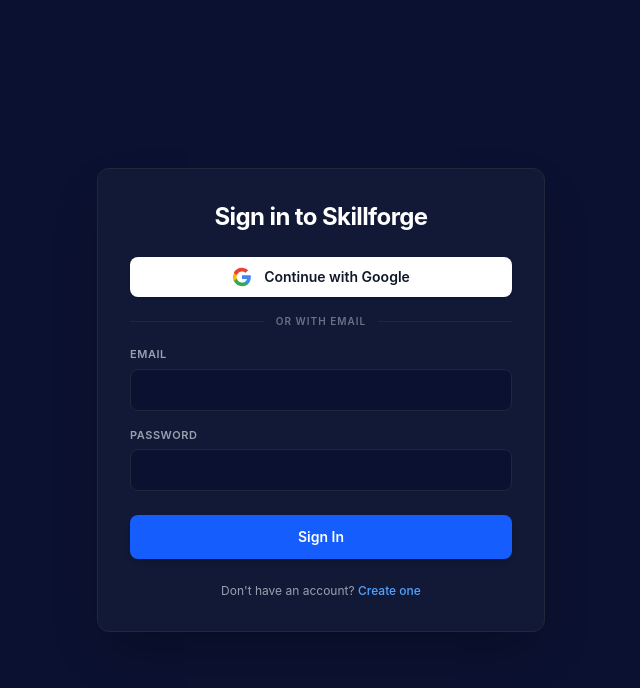
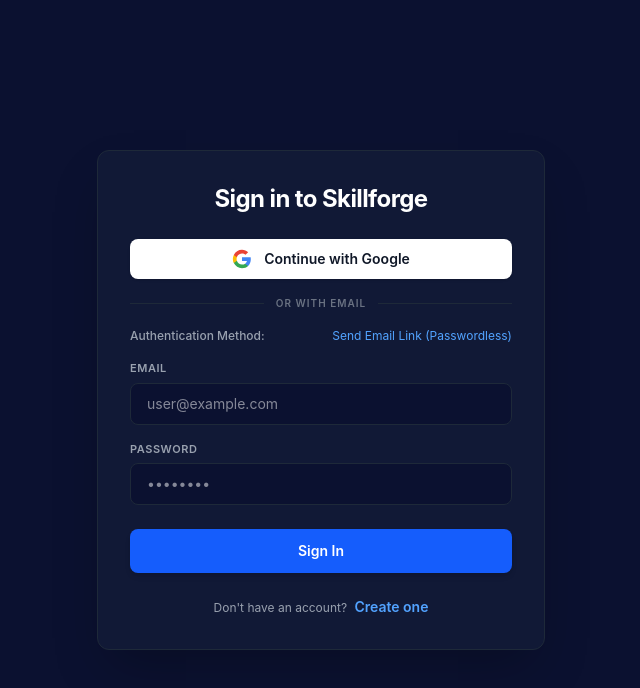
Before and after one commit to PrinceWycliff/skillforge-frontend, a React (Vite) app: page /login in a window 1280 px wide. Shown: the top 688 px of the page, without its empty margins (319-959 px from the left). Built offline with nearby package versions, Linux system fonts and the light colour scheme; no server answers; the HTML template or start-up script is replaced by a standard one.

Commit message:
Fix Google Auth fallback, email magic link sign-in, and register routing

```diff
--- a/src/pages/Login.jsx
+++ b/src/pages/Login.jsx
@@ -1,24 +1,97 @@
 import React, { useState } from 'react';
 import { useNavigate, Link } from 'react-router-dom';
 import { auth, googleProvider } from '../firebaseConfig';
-import { signInWithPopup } from 'firebase/auth';
+import { signInWithPopup, signInWithRedirect, sendSignInLinkToEmail } from 'firebase/auth';
 
 export default function Login() {
   const [email, setEmail] = useState('');
   const [password, setPassword] = useState('');
+  const [useMagicLink, setUseMagicLink] = useState(false);
   const [error, setError] = useState('');
+  const [info, setInfo] = useState('');
   const [loading, setLoading] = useState(false);
 
   const navigate = useNavigate();
 
-  // Clean raw base URL to prevent double slashes (//)
   const RAW_API_BASE = import.meta.env.VITE_API_BASE_URL || 'https://skillforge-backend-4wd6.onrender.com';
   const API_BASE = RAW_API_BASE.replace(/\/$/, '');
 
-  // Handle Standard Email/Password Login
-  const handleSubmit = async (e) => {
+  // 1. Google Authentication with Popup Fallback
+  const handleGoogleAuth = async () => {
+    setError('');
+    setInfo('');
+    setLoading(true);
+
+    try {
+      const result = await signInWithPopup(auth, googleProvider);
+      const user = result.user;
+      const idToken = await user.getIdToken();
+
+      localStorage.setItem('token', idToken);
+      localStorage.setItem(
+        'user',
+        JSON.stringify({
+          email: user.email,
+          name: user.displayName,
+          photo: user.photoURL,
+        })
+      );
+
+      navigate('/catalog', { replace: true });
+    } catch (err) {
+      console.error('Google Popup Auth Error:', err);
+
+      // If popup is blocked by browser or closed by user, try redirect mode
+      if (err.code === 'auth/popup-blocked' || err.code === 'auth/popup-closed-by-user') {
+        try {
+          await signInWithRedirect(auth, googleProvider);
+          return;
+        } catch (redirectErr) {
+          console.error('Google Redirect Auth Error:', redirectErr);
+        }
+      }
+
+      setError('Google sign-in failed. Please try again or check browser popup permissions.');
+    } finally {
+      setLoading(false);
+    }
+  };
+
+  // 2. Email Magic Link Handler
+  const handleSendMagicLink = async (e) => {
     e.preventDefault();
     setError('');
+    setInfo('');
+
+    if (!email) {
+      setError('Please enter your email address.');
+      return;
+    }
+
+    setLoading(true);
+
+    const actionCodeSettings = {
+      url: `${window.location.origin}/login`,
+      handleCodeInApp: true,
+    };
+
+    try {
+      await sendSignInLinkToEmail(auth, email, actionCodeSettings);
+      window.localStorage.setItem('emailForSignIn', email);
+      setInfo(`Sign-in link sent! Check ${email} to complete your login.`);
+    } catch (err) {
+      console.error('Magic Link Error:', err);
+      setError(err.message || 'Failed to send login link. Please try again.');
+    } finally {
+      setLoading(false);
+    }
+  };
+
+  // 3. Standard Password Auth Handler
+  const handlePasswordLogin = async (e) => {
+    e.preventDefault();
+    setError('');
+    setInfo('');
     setLoading(true);
 
     try {
@@ -39,46 +112,18 @@ export default function Login() {
       const data = await response.json().catch(() => ({}));
 
       if (!response.ok) {
-        throw new Error(data.message || 'Server returned an error.');
+        throw new Error(data.message || 'Invalid login credentials.');
       }
 
       localStorage.setItem('token', data.token || 'user-logged-in');
       localStorage.setItem('user', JSON.stringify(data.user || { email }));
 
       navigate('/catalog', { replace: true });
-
     } catch (err) {
-      console.error('Login error:', err);
-      setError(err.message || 'Unable to log in. Please try again.');
+      console.error('Password Login Error:', err);
+      setError(err.message || 'Unable to log in. Please check your inputs.');
     } finally {
       setLoading(false);
-    }
-  };
-
-  // Handle Firebase Google Sign-In
-  const handleGoogleAuth = async () => {
-    setError('');
-    try {
-      const result = await signInWithPopup(auth, googleProvider);
-      const user = result.user;
-      const idToken = await user.getIdToken();
-
-      // Store token and user data
-      localStorage.setItem('token', idToken);
-      localStorage.setItem(
-        'user',
-        JSON.stringify({
-          email: user.email,
-          name: user.displayName,
-          photo: user.photoURL,
-        })
-      );
-
-      // Redirect to catalog
-      navigate('/catalog', { replace: true });
-    } catch (err) {
-      console.error('Google Auth Error:', err);
-      setError('Google sign-in failed. Please try again.');
     }
   };
 
@@ -91,10 +136,15 @@ export default function Login() {
           <h2 className="text-2xl font-bold tracking-tight">Sign in to Skillforge</h2>
         </div>
 
-        {/* Error Banner */}
+        {/* Error / Success Alerts */}
         {error && (
           <div className="mb-6 p-3 bg-red-500/20 border border-red-500/40 rounded-lg text-red-300 text-xs text-center font-medium">
             {error}
+          </div>
+        )}
+        {info && (
+          <div className="mb-6 p-3 bg-emerald-500/20 border border-emerald-500/40 rounded-lg text-emerald-300 text-xs text-center font-medium">
+            {info}
           </div>
         )}
 
@@ -102,25 +152,14 @@ export default function Login() {
         <button
           type="button"
           onClick={handleGoogleAuth}
-          className="w-full py-2.5 px-4 bg-white hover:bg-gray-100 text-gray-900 font-semibold text-sm rounded-lg flex items-center justify-center gap-3 transition shadow-sm mb-6 cursor-pointer"
+          disabled={loading}
+          className="w-full py-2.5 px-4 bg-white hover:bg-gray-100 text-gray-900 font-semibold text-sm rounded-lg flex items-center justify-center gap-3 transition shadow-sm mb-6 cursor-pointer disabled:opacity-50"
         >
           <svg className="w-5 h-5" viewBox="0 0 24 24">
-            <path
-              fill="#4285F4"
-              d="M22.56 12.25c0-.78-.07-1.53-.2-2.25H12v4.26h5.92c-.26 1.37-1.04 2.53-2.21 3.31v2.77h3.57c2.08-1.92 3.28-4.74 3.28-8.09z"
-            />
-            <path
-              fill="#34A853"
-              d="M12 23c2.97 0 5.46-.98 7.28-2.66l-3.57-2.77c-.98.66-2.23 1.06-3.71 1.06-2.86 0-5.29-1.93-6.16-4.53H2.18v2.84C3.99 20.53 7.7 23 12 23z"
-            />
-            <path
-              fill="#FBBC05"
-              d="M5.84 14.09c-.22-.66-.35-1.36-.35-2.09s.13-1.43.35-2.09V7.06H2.18C1.43 8.55 1 10.22 1 12s.43 3.45 1.18 4.94l2.85-2.22.81-.63z"
-            />
-            <path
-              fill="#EA4335"
-              d="M12 5.38c1.62 0 3.06.56 4.21 1.64l3.15-3.15C17.45 2.09 14.97 1 12 1 7.7 1 3.47 3.47 2.18 7.06l3.66 2.84c.87-2.6 3.3-4.52 6.16-4.52z"
-            />
+            <path fill="#4285F4" d="M22.56 12.25c0-.78-.07-1.53-.2-2.25H12v4.26h5.92c-.26 1.37-1.04 2.53-2.21 3.31v2.77h3.57c2.08-1.92 3.28-4.74 3.28-8.09z" />
+            <path fill="#34A853" d="M12 23c2.97 0 5.46-.98 7.28-2.66l-3.57-2.77c-.98.66-2.23 1.06-3.71 1.06-2.86 0-5.29-1.93-6.16-4.53H2.18v2.84C3.99 20.53 7.7 23 12 23z" />
+            <path fill="#FBBC05" d="M5.84 14.09c-.22-.66-.35-1.36-.35-2.09s.13-1.43.35-2.09V7.06H2.18C1.43 8.55 1 10.22 1 12s.43 3.45 1.18 4.94l2.85-2.22.81-.63z" />
+            <path fill="#EA4335" d="M12 5.38c1.62 0 3.06.56 4.21 1.64l3.15-3.15C17.45 2.09 14.97 1 12 1 7.7 1 3.99 3.47 2.18 7.06l3.66 2.84c.87-2.6 3.3-4.52 6.16-4.52z" />
           </svg>
           Continue with Google
         </button>
@@ -133,8 +172,20 @@ export default function Login() {
           </span>
         </div>
 
-        {/* Email / Password Form */}
-        <form onSubmit={handleSubmit} className="space-y-4">
+        {/* Auth Mode Toggle */}
+        <div className="flex justify-between items-center mb-4 text-xs">
+          <span className="text-gray-400 font-medium">Authentication Method:</span>
+          <button
+            type="button"
+            onClick={() => setUseMagicLink(!useMagicLink)}
+            className="text-blue-400 hover:underline focus:outline-none"
+          >
+            {useMagicLink ? 'Use Password' : 'Send Email Link (Passwordless)'}
+          </button>
+        </div>
+
+        {/* Login Form */}
+        <form onSubmit={useMagicLink ? handleSendMagicLink : handlePasswordLogin} className="space-y-4">
           <div>
             <label className="block text-[11px] font-semibold text-gray-400 uppercase tracking-wider mb-1.5">
               Email
@@ -144,10 +195,12 @@ export default function Login() {
               required
               value={email}
               onChange={(e) => setEmail(e.target.value)}
+              placeholder="user@example.com"
               className="w-full px-4 py-2.5 bg-[#0B1130] border border-gray-800 rounded-lg text-white text-sm focus:outline-none focus:border-blue-500 transition"
             />
           </div>
 
+          {!useMagicLink && (
             <div>
               <label className="block text-[11px] font-semibold text-gray-400 uppercase tracking-wider mb-1.5">
                 Password
@@ -157,23 +210,25 @@ export default function Login() {
                 required
                 value={password}
                 onChange={(e) => setPassword(e.target.value)}
+                placeholder="••••••••"
                 className="w-full px-4 py-2.5 bg-[#0B1130] border border-gray-800 rounded-lg text-white text-sm focus:outline-none focus:border-blue-500 transition"
               />
             </div>
+          )}
 
           <button
             type="submit"
             disabled={loading}
-            className="w-full py-3 bg-blue-600 hover:bg-blue-500 disabled:bg-blue-800 text-white font-semibold text-sm rounded-lg transition shadow-md mt-2"
+            className="w-full py-3 bg-blue-600 hover:bg-blue-500 disabled:bg-blue-800 text-white font-semibold text-sm rounded-lg transition shadow-md mt-2 cursor-pointer"
           >
-            {loading ? 'Authenticating...' : 'Sign In'}
+            {loading ? 'Processing...' : useMagicLink ? 'Send Login Link to Email' : 'Sign In'}
           </button>
         </form>
 
-        {/* Register Footer */}
+        {/* Working Register Link */}
         <div className="mt-6 text-center text-xs text-gray-400">
           Don't have an account?{' '}
-          <Link to="/register" className="text-blue-400 hover:underline font-medium">
+          <Link to="/register" className="text-blue-400 hover:underline font-semibold text-sm inline-block ml-1">
             Create one
           </Link>
         </div>
```
Lines whose indentation alone changed are shown as unchanged.
